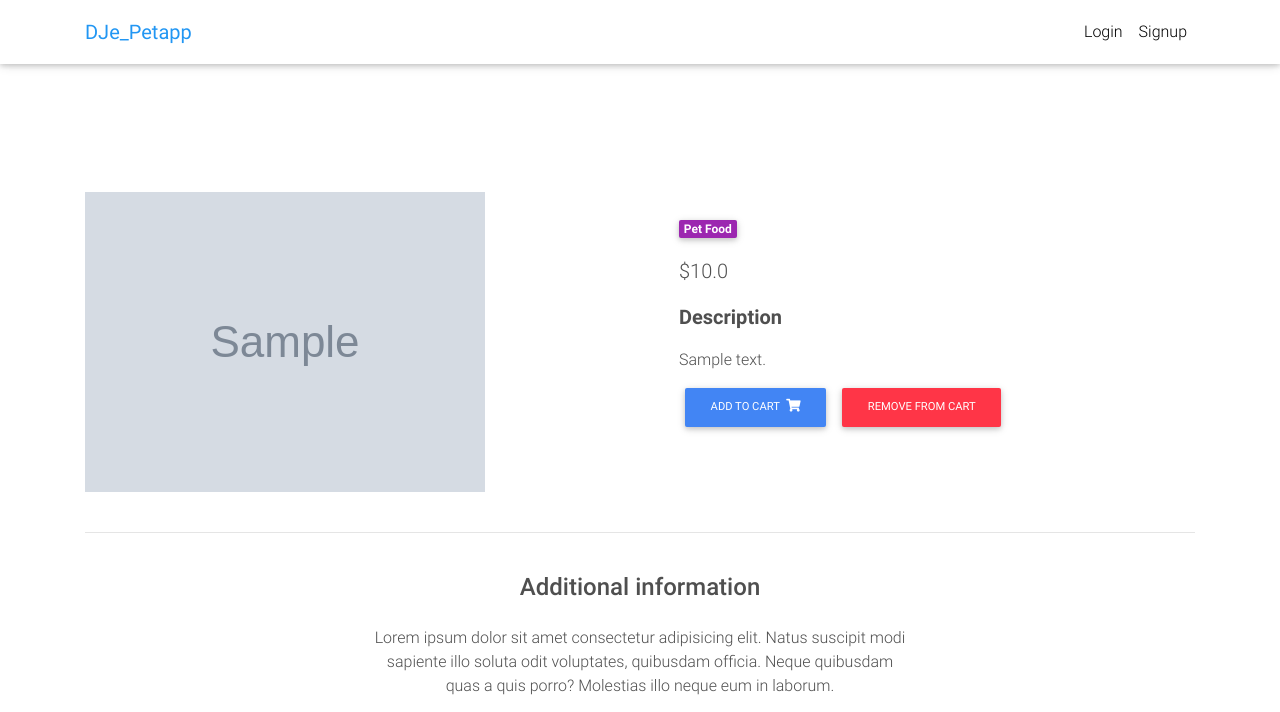
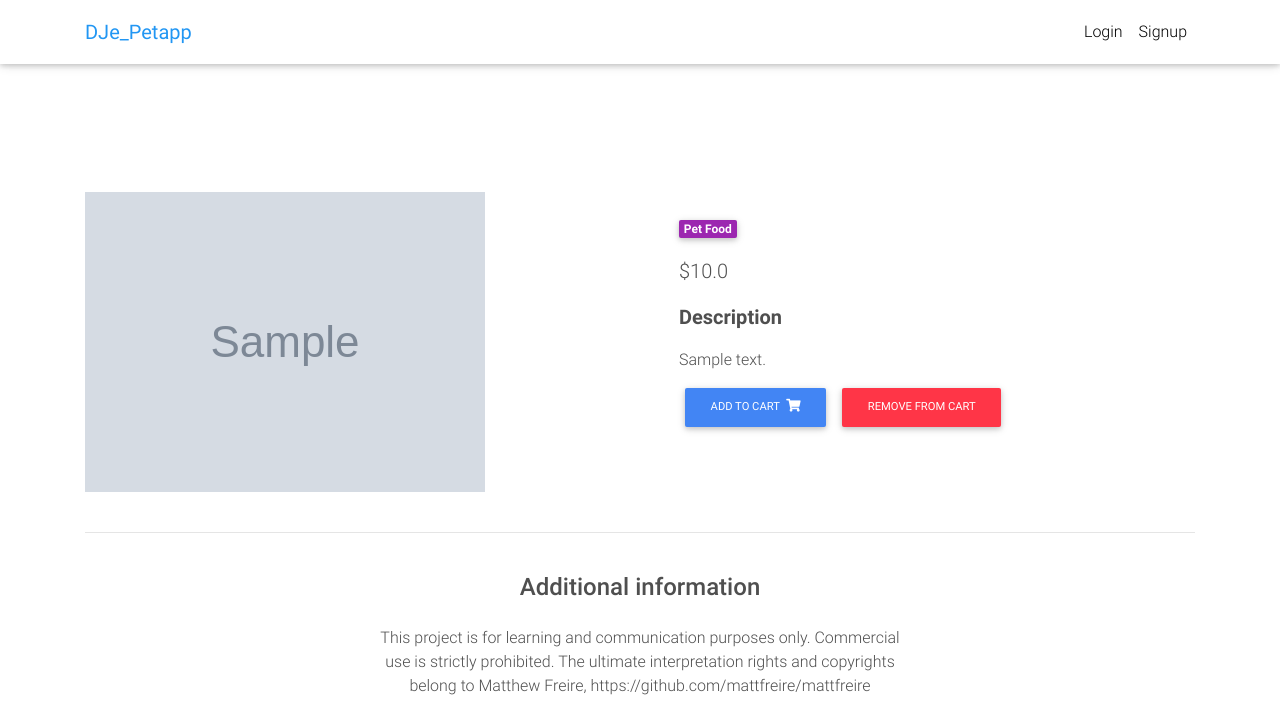
Before and after one commit to qurui1995/Django_Petapp, a Django app: page /product/sample/ in a window 1280 px wide. Shown: the top 712 px of the page. Run offline with Django 3.2, Linux system fonts and the light colour scheme; tables that the repository leaves empty hold one stand-in row (values such as "Sample post"); grey boxes marked "Sample" are stand-in pictures; some libraries are stand-ins or nearby versions.

Commit message:
Update product.html
add copyright

```diff
--- a/templates/product.html
+++ b/templates/product.html
@@ -80,9 +80,9 @@
 
         <h4 class="my-4 h4">Additional information</h4>
 
-        <p>Lorem ipsum dolor sit amet consectetur adipisicing elit. Natus suscipit modi sapiente illo soluta odit
-          voluptates,
-          quibusdam officia. Neque quibusdam quas a quis porro? Molestias illo neque eum in laborum.</p>
+        <p>This project is for learning and communication purposes only. Commercial use is strictly prohibited. The
+          ultimate interpretation rights and copyrights belong to Matthew Freire,
+          https://github.com/mattfreire/mattfreire</p>
 
       </div>
       <!--Grid column-->
```
